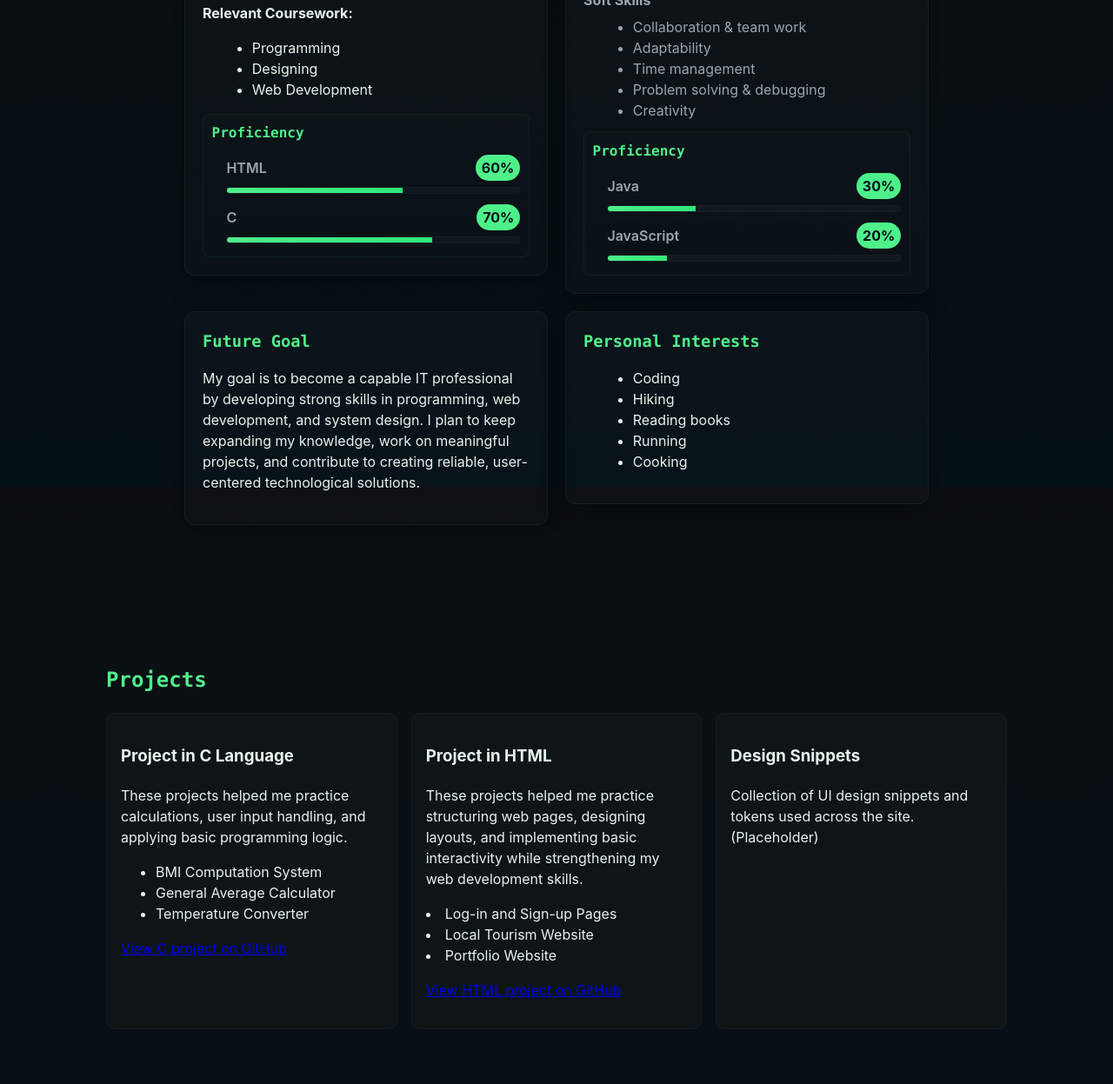
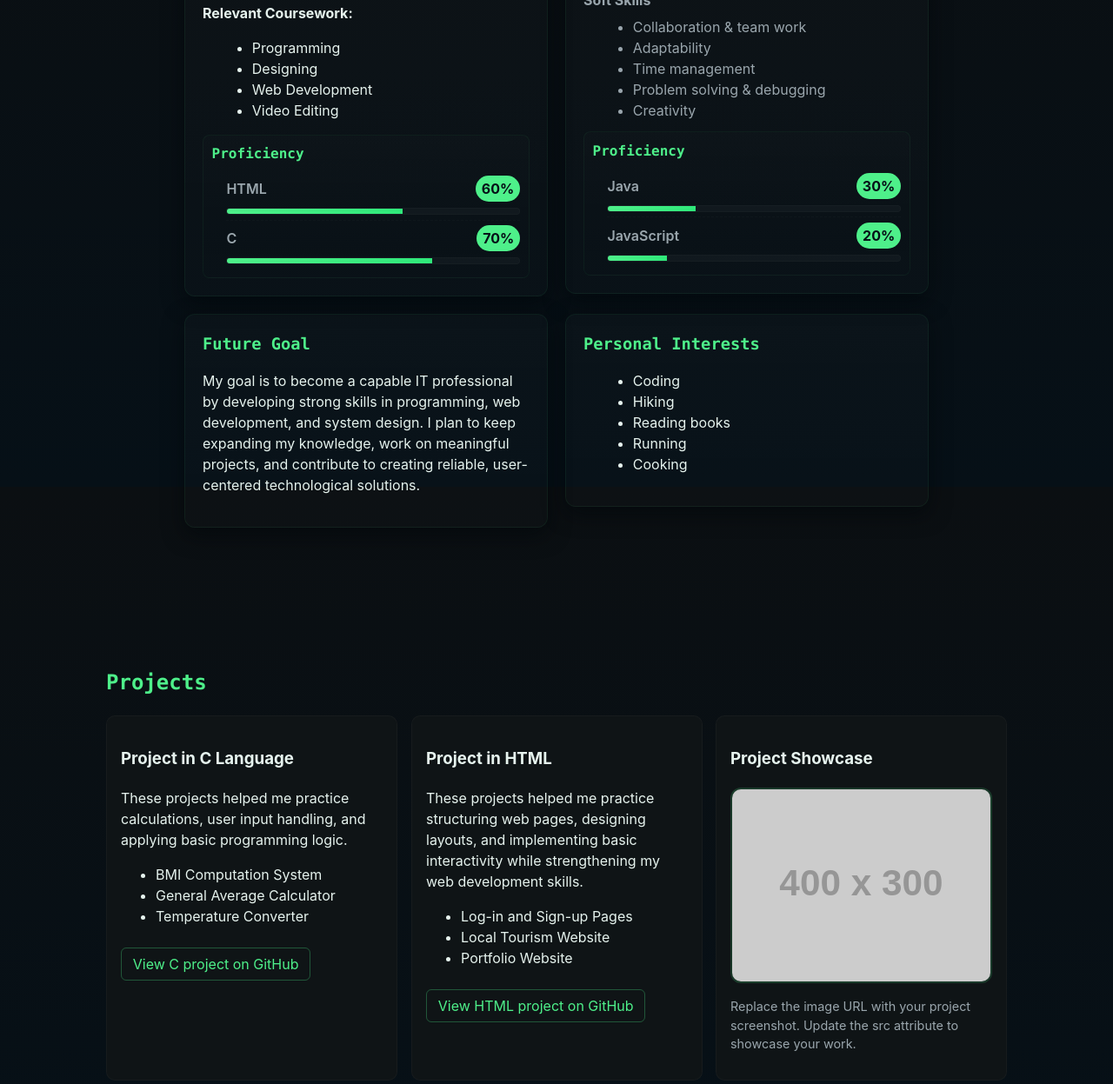
Before and after one commit to JohnCharlieCabilin-27/Portfolio, a plain HTML site: page index.html in a window 1280 px wide. Shown: the part 1040-2287 px from the top of the page at 87% size. Drawn offline with Linux system fonts and the light colour scheme; placeholder pictures from the web are drawn by us.

Commit message:
UX: add animations and project image showcase; docs: update README

```diff
--- a/index.html
+++ b/index.html
@@ -58,6 +58,7 @@
               <li>Programming</li>
               <li>Designing</li>
               <li>Web Development</li>
+              <li>Video Editing</li>
             </ul>
             <!-- Inline proficiency box under Academic Information -->
             <div class="proficiency-inline" aria-hidden="false">
@@ -165,14 +166,19 @@
               <h3>Project in HTML</h3>
               <p>These projects helped me practice structuring web pages, designing layouts,
                 and implementing basic interactivity while strengthening my web development skills.</p>
-                <li>Log-in and Sign-up Pages</li>
-                <li>Local Tourism Website</li>
-                <li>Portfolio Website</li>
+                <ul>
+                <li> Log-in and Sign-up Pages</li>
+                <li> Local Tourism Website</li>
+                <li> Portfolio Website</li>
+              </ul>
                  <p><a class="repo-link" href="https://github.com/JohnCharlieCabilin-27/blogwebsite.git" target="_blank" rel="noopener">View HTML project on GitHub</a></p>
             </article>
             <article class="card">
-              <h3>Design Snippets</h3>
-              <p>Collection of UI design snippets and tokens used across the site. (Placeholder)</p>
+              <h3>Project Showcase</h3>
+              <div class="image-showcase">
+                <img src="https://via.placeholder.com/400x300/0f1416/4ef08a?text=Your+Project+Screenshot" alt="Project showcase" loading="lazy">
+              </div>
+              <p style="margin-top:1rem;color:var(--muted);font-size:0.9rem">Replace the image URL with your project screenshot. Update the src attribute to showcase your work.</p>
             </article>
           </div>
         </div>
--- a/styles.css
+++ b/styles.css
@@ -151,3 +151,169 @@ main{padding-top:calc(var(--header-height));}
 @media (prefers-reduced-motion: no-preference){
   a,button{transition:all .18s ease}
 }
+
+/* Animations */
+@keyframes fadeInUp{
+  from{
+    opacity:0;
+    transform:translateY(20px)
+  }
+  to{
+    opacity:1;
+    transform:translateY(0)
+  }
+}
+
+@keyframes slideInLeft{
+  from{
+    opacity:0;
+    transform:translateX(-30px)
+  }
+  to{
+    opacity:1;
+    transform:translateX(0)
+  }
+}
+
+@keyframes slideInRight{
+  from{
+    opacity:0;
+    transform:translateX(30px)
+  }
+  to{
+    opacity:1;
+    transform:translateX(0)
+  }
+}
+
+@keyframes scaleIn{
+  from{
+    opacity:0;
+    transform:scale(0.95)
+  }
+  to{
+    opacity:1;
+    transform:scale(1)
+  }
+}
+
+/* Apply animations to hero section */
+.hero-text{
+  animation:slideInLeft 0.8s ease-out forwards
+}
+
+.avatar{
+  animation:slideInRight 0.8s ease-out forwards
+}
+
+.hero h1{
+  animation:fadeInUp 0.8s ease-out 0.2s forwards;
+  opacity:0
+}
+
+.lead{
+  animation:fadeInUp 0.8s ease-out 0.4s forwards;
+  opacity:0
+}
+
+.btn{
+  animation:fadeInUp 0.8s ease-out 0.6s forwards;
+  opacity:0
+}
+
+/* Apply animations to about blocks */
+.about-block{
+  animation:fadeInUp 0.6s ease-out forwards;
+  opacity:0
+}
+
+.about-block:nth-child(2){animation-delay:0.1s}
+.about-block:nth-child(3){animation-delay:0.2s}
+.about-block:nth-child(4){animation-delay:0.3s}
+.about-block:nth-child(5){animation-delay:0.4s}
+
+/* Apply animations to project cards */
+.card{
+  animation:scaleIn 0.6s ease-out forwards;
+  opacity:0;
+  transition:all 0.3s cubic-bezier(0.4,0,0.2,1)
+}
+
+.card:nth-child(1){animation-delay:0s}
+.card:nth-child(2){animation-delay:0.1s}
+.card:nth-child(3){animation-delay:0.2s}
+
+.card:hover{
+  transform:translateY(-8px);
+  box-shadow:0 20px 40px rgba(78,240,138,0.15), 0 0 20px rgba(78,240,138,0.1);
+  border-color:rgba(78,240,138,0.2)
+}
+
+.btn:hover{
+  transform:scale(1.05);
+  box-shadow:0 8px 16px rgba(78,240,138,0.3)
+}
+
+.repo-link{
+  display:inline-block;
+  color:var(--accent);
+  text-decoration:none;
+  padding:0.4rem 0.8rem;
+  border:1px solid rgba(78,240,138,0.3);
+  border-radius:6px;
+  transition:all 0.3s ease;
+  margin-top:0.5rem
+}
+
+.repo-link:hover{
+  background:rgba(78,240,138,0.1);
+  border-color:var(--accent);
+  transform:translateX(4px);
+  box-shadow:0 4px 12px rgba(78,240,138,0.2)
+}
+
+.proficiency-inline{
+  animation:fadeInUp 0.6s ease-out forwards;
+  opacity:0
+}
+
+.proficiency-inline:nth-of-type(1){animation-delay:0.3s}
+.proficiency-inline:nth-of-type(2){animation-delay:0.4s}
+
+/* Image showcase card styling */
+.image-showcase{
+  position:relative;
+  width:100%;
+  aspect-ratio:4/3;
+  border-radius:12px;
+  overflow:hidden;
+  background:linear-gradient(135deg, rgba(78,240,138,0.1), rgba(78,240,138,0.05));
+  border:2px solid rgba(78,240,138,0.1);
+  display:flex;
+  align-items:center;
+  justify-content:center;
+  transition:all 0.3s ease
+}
+
+.image-showcase img{
+  width:100%;
+  height:100%;
+  object-fit:cover;
+  transition:transform 0.5s ease
+}
+
+.card:hover .image-showcase{
+  border-color:rgba(78,240,138,0.3);
+  box-shadow:0 0 20px rgba(78,240,138,0.15)
+}
+
+.card:hover .image-showcase img{
+  transform:scale(1.05)
+}
+
+.image-placeholder{
+  text-align:center;
+  color:var(--muted);
+  font-size:0.9rem;
+  pointer-events:none
+}
```
Also changed, not shown: 1 other file.
